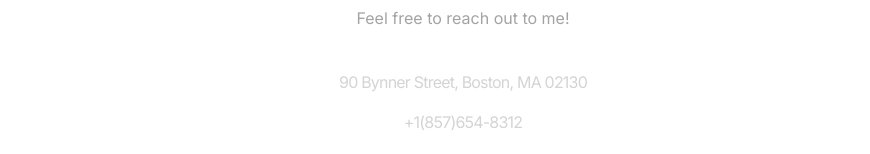
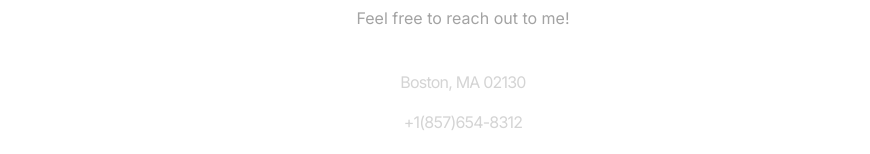
Before and after one commit to navaleprachi/Portfolio-Website, a React (Vite) app: page / in a window 1280 px wide. Shown: the part 6197-6351 px from the top of the page, without its empty margins (177-1047 px from the left). Built offline with nearby package versions, Linux system fonts and the light colour scheme.

Commit message:
LinkedIN URL update

```diff
--- a/src/components/Contact/Contact.jsx
+++ b/src/components/Contact/Contact.jsx
@@ -69,7 +69,7 @@ const Contact = () => {
               />
             </a>
             <a
-              href="https://www.linkedin.com/in/prachi-navale-2a1971170/"
+              href="https://www.linkedin.com/in/prachi-navale/"
               target="_blank"
               rel="noopener noreferrer"
             >
--- a/src/constants/index.js
+++ b/src/constants/index.js
@@ -150,7 +150,7 @@ export const PROJECTS = [
 ];
 
 export const CONTACT = {
-  address: "90 Bynner Street, Boston, MA 02130 ",
+  address: "Boston, MA 02130 ",
   phoneNo: "+1(857)654-8312 ",
   email: "navale.p@northeastern.edu",
 };
```
